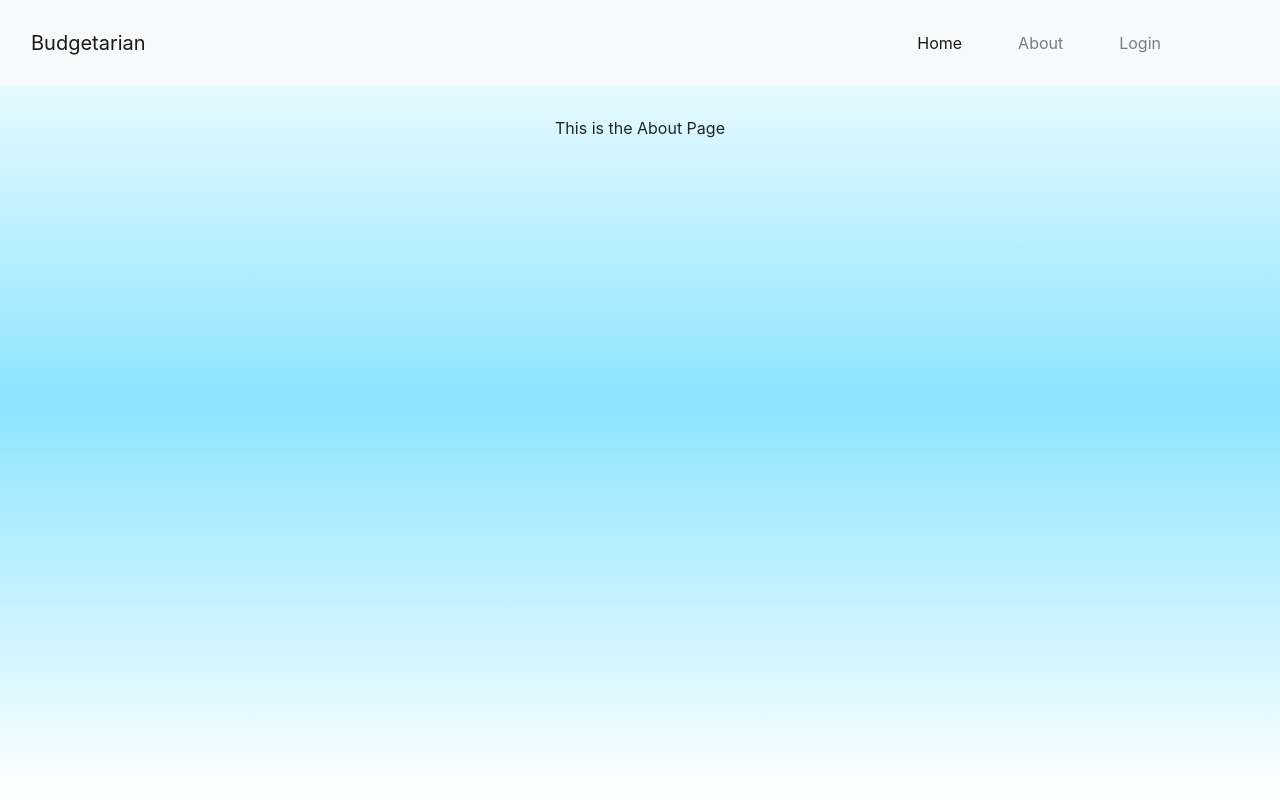
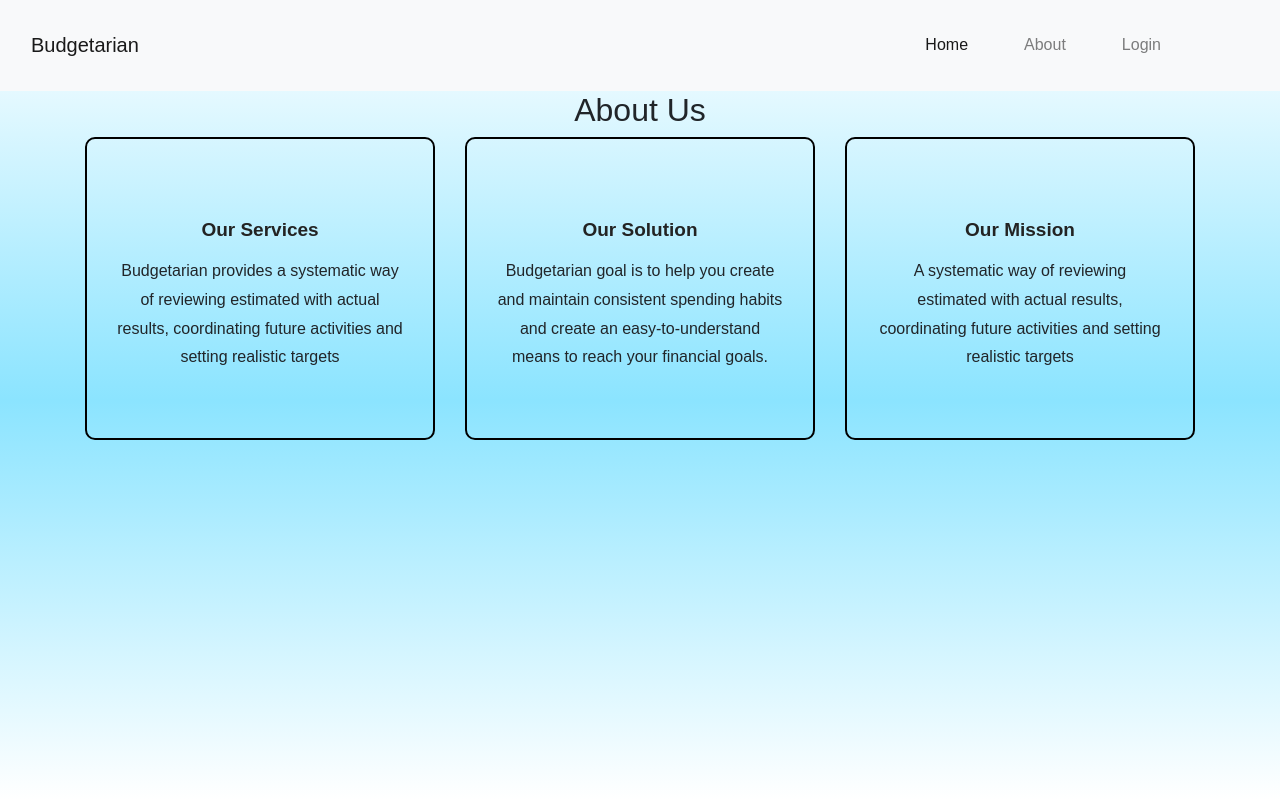
Before and after one commit to ernieenero/team-4-budget-management-system, a CodeIgniter app: page /team-4-budget-management-system/about in a window 1280 px wide. Run offline with CodeIgniter, Linux system fonts and the light colour scheme.

Commit message:
added css to aboutpage

```diff
--- a/application/views/app/about.php
+++ b/application/views/app/about.php
@@ -1,7 +1,38 @@
 </head>
 <body>
 <?php $this->load->view('templates/navbar.php'); ?>
+<link rel="stylesheet" href="<?php echo base_url('/public/css/about-page.css');?>">
 
-<div class="content">
-    This is the About Page
+
+<section class="our-services">
+        <div class="container">
+        <div class="row">
+        <div class="col-md-12">
+        <div class="section-heading">
+            <h2>About Us</h2>
+         </div>
+    </div>
 </div>
+        <div class="row">
+        <div class="col-md-4">
+        <div class="service-item">
+            <h4>Our Services</h4>
+            <p>Budgetarian provides a systematic way of reviewing estimated with actual results,
+                            coordinating future activities and setting realistic targets</p>
+     </div>
+</div>
+        <div class="col-md-4">
+        <div class="service-item">
+            <h4>Our Solution</h4>
+            <p>Budgetarian goal is to help you create and maintain consistent spending habits
+                             and create an easy-to-understand means to reach your financial goals.</p>
+    </div>
+</div>
+        <div class="col-md-4">
+        <div class="service-item">
+            <h4>Our Mission</h4>
+            <p>A systematic way of reviewing estimated with actual results,
+                            coordinating future activities and setting realistic targets</p>
+        </div>
+    </div>
+</div>
--- /dev/null
+++ b/public/css/about-page.css
@@ -0,0 +1,21 @@
+body {
+    font-family: Arial, Helvetica, sans-serif;
+    margin: 0;
+    text-align: center;
+    line-height: 1.8;
+  }
+
+  section.our-services .service-item {
+    text-align: center;
+    border: 2px solid black;
+    border-radius: 10px;
+    padding: 50px 30px;
+  }
+
+  section.our-services .service-item h4 {
+    font-size: 19px;
+    font-weight: 600;
+    color: #232323;
+    margin-top: 30px;
+    margin-bottom: 15px;
+  }
```
